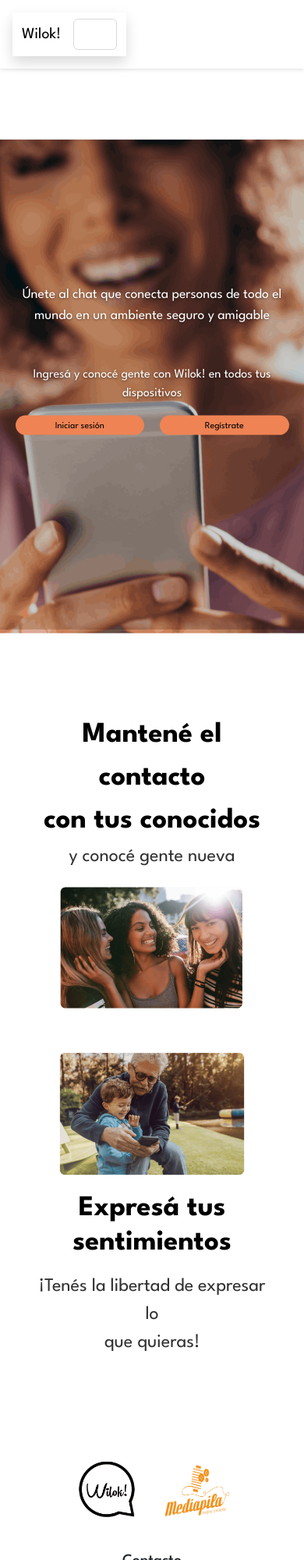
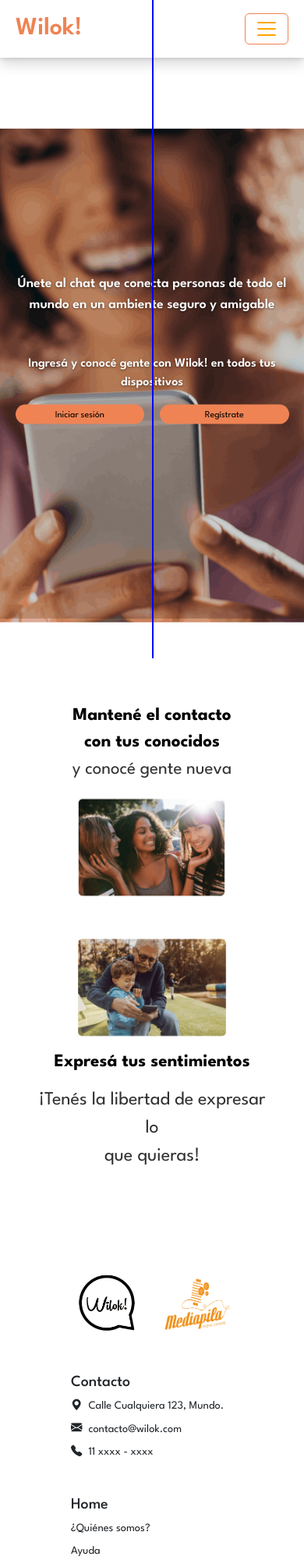
Before and after one commit to celeste-work/WiIok-, a plain HTML site: page index.html in a window 390 px wide. Shown: the top 2000 px of the page at 78% size. Drawn offline with nearby package versions, Linux system fonts and the light colour scheme; a web font is replaced by a local one.

Commit message:
New Update

```diff
--- a/index.html
+++ b/index.html
@@ -6,56 +6,43 @@
         <title>Wilok!</title>
         <link href="https://cdnjs.cloudflare.com/ajax/libs/bootstrap/5.3.0/css/bootstrap.min.css" rel="stylesheet">
         <link href="https://fonts.googleapis.com/css2?family=League+Spartan:wght@700&family=Montserrat:wght@400;600&display=swap" rel="stylesheet">
+        <link rel="stylesheet" href="https://cdn.jsdelivr.net/npm/bootstrap-icons/font/bootstrap-icons.css">
         <link rel="shortcut icon" href="1.png" type="image/x-icon">
         <link href="styles.css" rel="stylesheet">
     </head>
 
     <body>
 
-        <header class="d-flex justify-content-between align-items-center p-3">
-            <nav class="navbar navbar-expand-lg shadow">
+        <header>
+            <nav class="navbar navbar-expand-lg shadow p-2">
                 <div class="container-fluid">
-                    <a class="navbar-brand text-orange" href="#">Wilok!</a>
+                    <a class="navbar-brand logo" href="#">Wilok!</a>
 
                     <button class="navbar-toggler" type="button" data-bs-toggle="collapse" data-bs-target="#navbarSupportedContent" aria-controls="navbarSupportedContent" aria-expanded="false" aria-label="Toggle navigation">
                         <svg width="30" height="30" viewBox="0 0 30 30" fill="none" xmlns="http://www.w3.org/2000/svg">
-                            <path stroke="white" stroke-width="2" stroke-linecap="round" d="M4 7h22M4 15h22M4 23h22"/>
+                            <path stroke="orange" stroke-width="2" stroke-linecap="round" d="M4 7h22M4 15h22M4 23h22"/>
                         </svg>
                     </button>
 
                     <div class="collapse navbar-collapse " id="navbarSupportedContent">
 
-                        <ul class="navbar-nav me-auto mb-2 mb-lg-0">
+                        <ul class="nav navbar-nav ms-auto mb-2 mb-lg-0">
                             <li class="nav-item">
-                                <a class="nav-link active text-light" aria-current="page" href="#footer">Contacto</a>
+                                <a class="nav-link" aria-current="page" href="#footer">Contacto</a>
                             </li>
 
                             <li class="nav-item">
-                                 <a class="nav-link text-light" href="#contacto">Saber más</a>
+                                 <a class="nav-link" href="#contacto">Saber más</a>
                             </li>
 
                             <li class="nav-item ">
-                                <a class="nav-link text-light" href="#">Ayuda</a>
+                                <a class="nav-link" href="#">Ayuda</a>
                             </li>
                         </ul>
 
                     </div>
                 </div>
             </nav>
-            <!-- <h1 class="text-orange logo">Wilok!</h1>
-            <nav>
-                <ul class="nav">
-                    <li class="nav-item">
-                        <a href="#footer" class="nav-link montserrat">Contacto</a>
-                    </li>
-                    <li class="nav-item">
-                        <a href="#contacto" class="nav-link montserrat">Saber más</a>
-                    </li>
-                    <li class="nav-item">
-                        <a href="../index.html" class="nav-link montserrat">Ayuda</a>
-                    </li>
-                </ul>
-            </nav> -->
         </header>
 
         <main class="position-relative">
@@ -115,15 +102,15 @@
 
             <footer id="footer" class=" bg-footer text-center text-lg-start">
                 <div class="container p-4">
-                    <div class="row align-items-center text-center text-md-start">
-                        <div class="col-lg-4 col-md-6 mb-4 mb-md-0 d-flex justify-content-center">
+                    <div class="row align-items-center text-md-start ">
+                        <div class="col-lg-4 col-md-6 mb-4 mb-md-0 d-flex text-center logos">
                             <img src="images/1.png" alt="Wilok Logo" class="me-3" width="100">
                             <img src="images/logo-principal.png" alt="Media Pila Logo" width="100">
                         </div>
 
                         <div class="col-lg-4 col-md-6 mb-4 mb-md-0 g-2">
-                            <h5 class="text-capitalize mb-3">Contacto</h5>
-                            <ul class="list-unstyled mb-0">
+                            <h5 class="text-capitalize">Contacto</h5>
+                            <ul class="list-unstyled">
                                 <li class="mb-2"><i class="bi bi-geo-alt-fill me-2"></i>Calle Cualquiera 123, Mundo.</li>
                                 <li class="mb-2"><i class="bi bi-envelope-fill me-2"></i><a href="mailto:contacto@wilok.com" class="text-dark text-decoration-none">contacto@wilok.com</a></li>
                                 <li><i class="bi bi-telephone-fill me-2"></i>11 xxxx - xxxx</li>
--- a/styles.css
+++ b/styles.css
@@ -1,4 +1,23 @@
 @import url('https://fonts.googleapis.com/css2?family=Edu+AU+VIC+WA+NT+Guides:wght@400..700&family=Great+Vibes&family=League+Spartan:wght@100..900&family=Qwitcher+Grypen:wght@400;700&display=swap');
+
+/* * {
+    outline: 1px solid red !important;
+} */
+
+body::before {
+    content: "";
+    position: fixed;
+    top: 0;
+    left: 50%;
+    width: 2px;
+    height: 100vh;
+    background: blue;
+    z-index: 9999;
+    pointer-events: none;
+}
+
+
+
 body, html {
     background-color: #FFF;
     font-family: 'Montserrat', sans-serif;
@@ -9,6 +28,7 @@ body, html {
 .logo {
     font-family: 'League Spartan', sans-serif;
     font-size: 2rem;
+    font-weight: 600;
     margin: 0;
     color: #EF8354;
 }
@@ -41,6 +61,17 @@ header {
     text-decoration: underline;
 }
 
+.navbar-toggler{
+    border-color: #EF8354;
+}
+
+.navbar-toggler:focus,
+.navbar-toggler:active {
+    outline: none;
+    box-shadow: none;
+}
+
+
 .background-container {
     position: relative;
     width: 100%;
@@ -61,9 +92,6 @@ header {
     right: 5%;
     transform: translateY(-50%);
     z-index: 2;
-    display: flex;
-    align-items: center;
-    justify-content: space-between;
     flex-wrap: wrap;
 }
 
@@ -238,6 +266,7 @@ footer .container {
 
     .parrafo, .header-text{
         font-size: 19px;
+        font-weight: 600;
     }
 
     .button-container{
@@ -262,8 +291,6 @@ footer .container {
     } */
     .content {
         flex-direction: column;
-        justify-content: center;
-        align-items: center;
         text-align: center;
     }
 
@@ -304,11 +331,11 @@ footer .container {
     }
 
     .parrafo {
-        font-size: 1rem;
+        font-size: 1.2rem;
     }
 
     .header-text {
-        font-size: 0.9rem;
+        font-size: 1rem;
     }
 
     .btn-orange {
@@ -326,49 +353,14 @@ footer .container {
     }
 }
 
-@media (max-width: 480px) {
+@media (max-width: 479px){
+
     .background-container {
         height: calc(100vh - 25vw);
     }
 
     .text-logo-container {
         max-width: 100%;
-    }
-
-    .logo-white {
-        display: none;
-    }
-
-    .parrafo {
-        font-size: 1rem;
-    }
-
-    .header-text {
-        font-size: 0.9rem;
-        text-align: center;
-        margin-left: auto;
-        margin-right: auto;
-        width: fit-content;
-    }
-
-    .btn-orange {
-        padding: 5px 0px;
-        font-size: 0.9em;
-    }
-
-    .button-container{
-        max-width: 65%;
-    }
-
-    .btn{
-        font-size: 12px;
-        height: 25px;
-    }
-}
-
-@media (max-width: 479px){
-    .background-container {
-        height: calc(100vh - 25vw);
     }
 
     .logo-white {
@@ -404,25 +396,27 @@ footer .container {
 
 
 /*RESPONSIVE FOOTER*/
-@media (min-width: 991px) {
-    .row.align-items-center {
+
+@media (max-width: 990px) {
+
+
+    .container{
         display: flex;
-        justify-content: space-between;
-        text-align: left;
+        justify-content: center; /*!!!!!!!!!!!!!!!!!!!!!*/
     }
 
-    .col-lg-4 {
-        flex: 1;
-        max-width: 30%;
-        margin: 0 10px;
+    strong , .segundo-titulo{
+        font-size: 35px;
     }
 
-    .logo-footer {
-        margin-right: auto;
+    span , .segundo-subtitulo{
+        font-size: 25px;
     }
-}
 
-@media (max-width: 990px) {
+    .image-container-abuelo, .image-container-chicas{
+        width: 80%;
+    }
+
     .row.align-items-center {
         flex-direction: column;
         text-align: center;
@@ -441,9 +435,22 @@ footer .container {
         margin: 0 10px;
     }
 
-    .text-capitalize, .list-unstyled{
-        text-align: center;
+    .col-lg-4:not(.d-flex) {
+        display: flex;
+        flex-direction: column;
+        align-items: center;
     }
+
+    .col-lg-4 h5,
+    .col-lg-4 ul {
+        text-align: left;
+        width: 100%;
+    }
+
+    .col-md-6{
+        width: 100%;
+    }
+
 }
 
 
@@ -495,3 +502,22 @@ footer .container {
         font-size: 1.3rem;
     }
 }
+
+@media(max-width: 636px){
+
+}
+
+@media(max-width: 468px){
+    .text-capitalize, .list-unstyled{
+        /* display: flex; */
+        align-items: center;
+    }
+
+    strong, span {
+        font-size: 23px;
+    }
+
+    .segundo-titulo {
+        font-size: 23px;
+    }
+}
```
